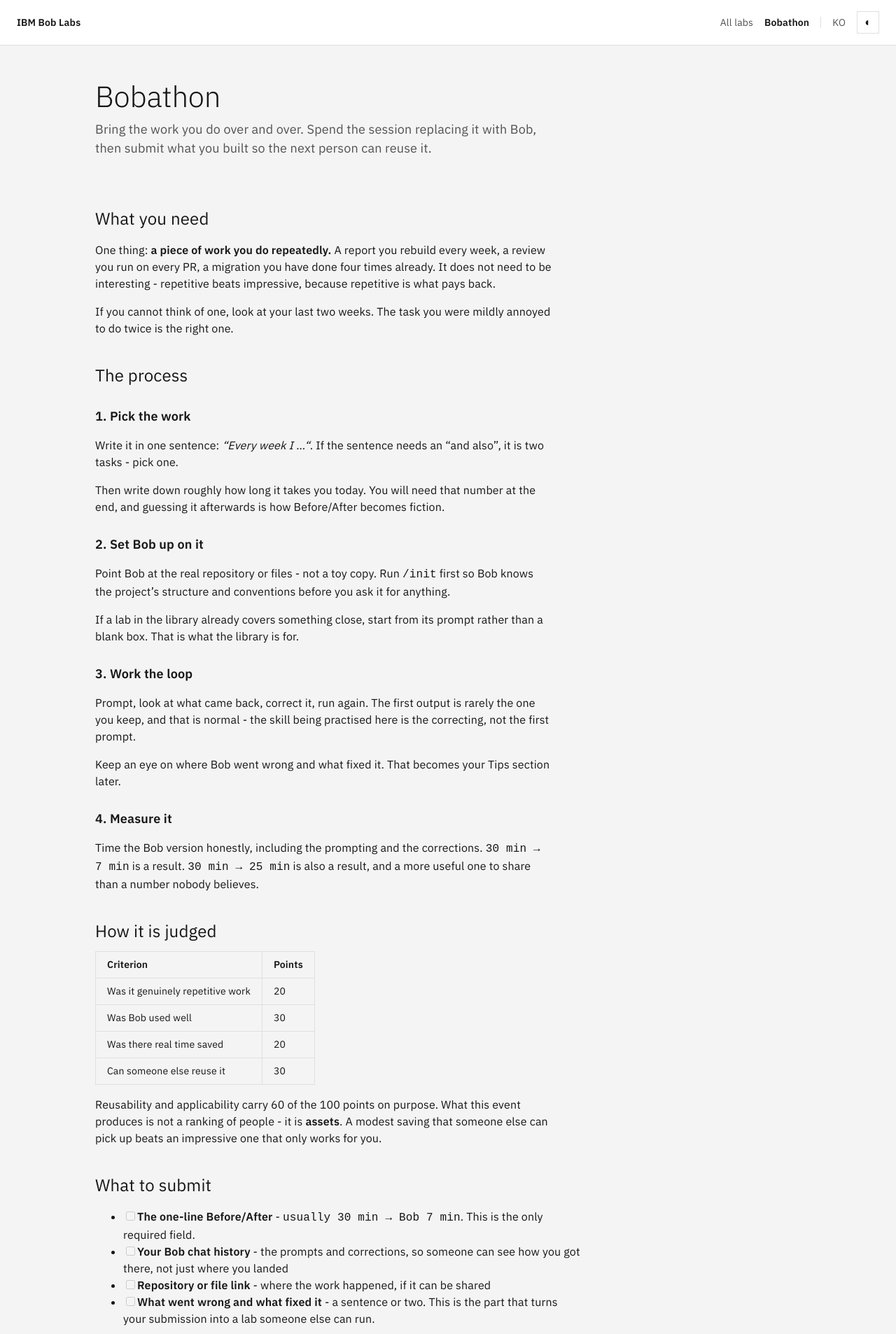
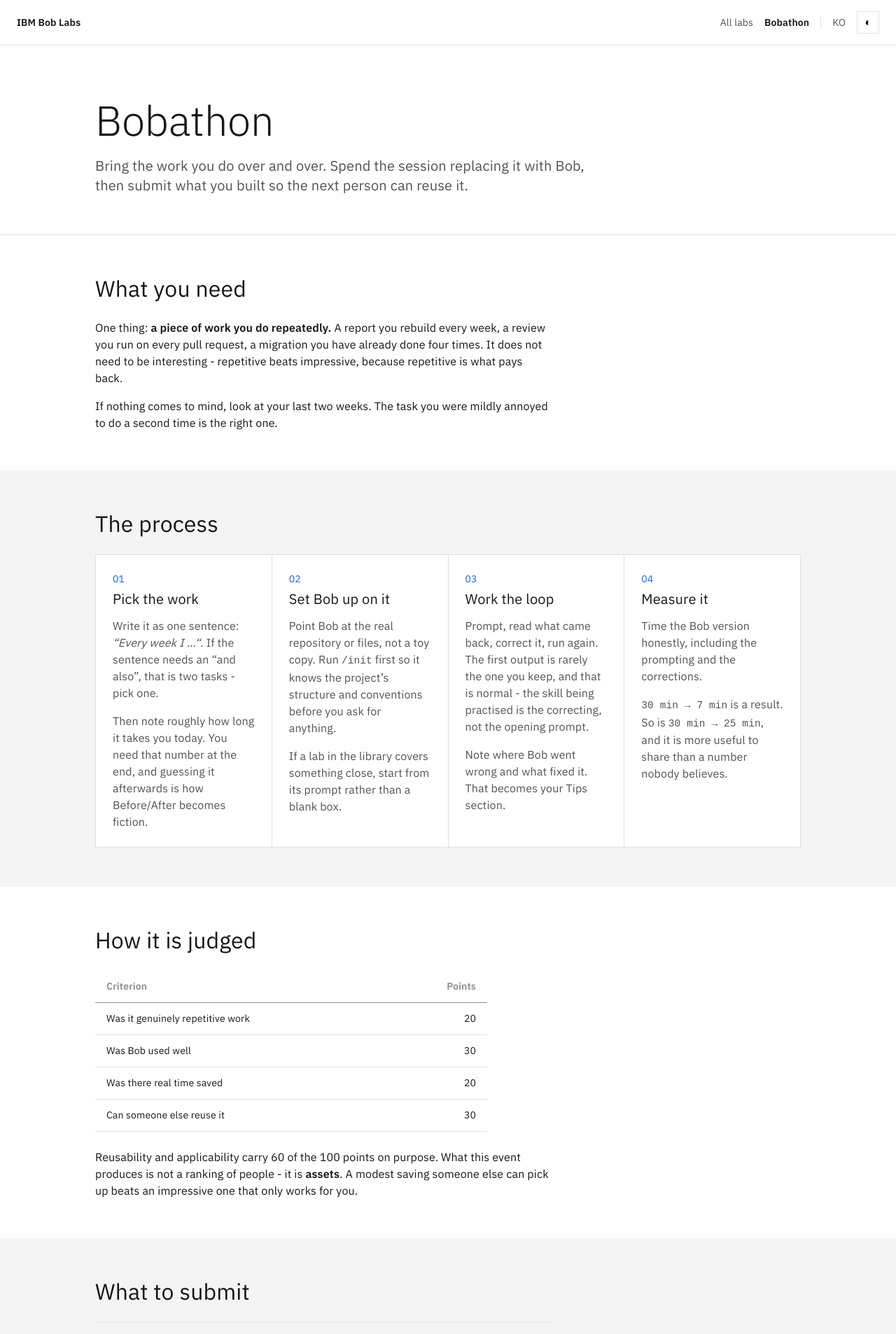
Before and after one commit to ce-aie-labs/bob-labs, a Jekyll site: the page built from bobathon/index.md, in a window 1280 px wide. Shown: the top 1906 px of the page at 70% size. Built offline with Jekyll 4.4.1, drawn with Linux system fonts in a browser that asks for light colours; some of the changed text lies outside the part shown.

Commit message:
Redesign the Bobathon page against DESIGN.md (#34)
Squash merge (admin bypass, solo setup phase): Bobathon page redesign per DESIGN.md.

```diff
--- a/_data/ui.yml
+++ b/_data/ui.yml
@@ -8,6 +8,9 @@
   nav_all_labs: "All labs"
   nav_bobathon: "Bobathon"
   submit_heading: "Submit your work"
+  rubric_criterion: "Criterion"
+  rubric_points: "Points"
+  required: "Required"
   submit_button: "Submit"
   submit_pending: "The submission form opens on the day. Keep your Bob chat history and repository link ready."
   filter_work_label: "Work"
@@ -28,6 +31,9 @@
   nav_all_labs: "전체 랩"
   nav_bobathon: "Bobathon"
   submit_heading: "결과물 제출"
+  rubric_criterion: "평가 항목"
+  rubric_points: "점수"
+  required: "필수"
   submit_button: "제출하기"
   submit_pending: "제출 폼은 행사 당일 열립니다. Bob 챗 히스토리와 레포지토리 링크를 준비해 두세요."
   filter_work_label: "작업"
--- a/_layouts/event.html
+++ b/_layouts/event.html
@@ -4,23 +4,86 @@
 {% assign page_lang = page.lang | default: "en" %}
 {% assign ui = site.data.ui[page_lang] %}
 
-<div class="page">
-  <div class="intro">
+<article class="event">
+
+  <section class="event-hero">
+    <div class="wrap">
       <h1>{{ page.title }}</h1>
-    <p>{{ page.description }}</p>
+      <p class="lead">{{ page.description }}</p>
     </div>
+  </section>
 
-  <div class="event-body">
-    {{ content }}
+  <section class="event-section">
+    <div class="wrap wrap-prose">
+      <h2>{{ page.need_heading }}</h2>
+      {{ page.need_body | markdownify }}
     </div>
+  </section>
 
-  <div class="submit-panel">
+  <section class="event-section is-band">
+    <div class="wrap">
+      <h2>{{ page.process_heading }}</h2>
+      <ol class="step-grid">
+        {% for step in page.steps %}
+          <li class="step-card">
+            <span class="step-number">{{ forloop.index | prepend: "0" | slice: -2, 2 }}</span>
+            <h3>{{ step.title }}</h3>
+            {{ step.body | markdownify }}
+          </li>
+        {% endfor %}
+      </ol>
+    </div>
+  </section>
+
+  <section class="event-section">
+    <div class="wrap wrap-prose">
+      <h2>{{ page.rubric_heading }}</h2>
+      <table class="rubric">
+        <thead>
+          <tr>
+            <th scope="col">{{ ui.rubric_criterion }}</th>
+            <th scope="col">{{ ui.rubric_points }}</th>
+          </tr>
+        </thead>
+        <tbody>
+          {% for row in page.rubric %}
+            <tr>
+              <td>{{ row.criterion }}</td>
+              <td class="points">{{ row.points }}</td>
+            </tr>
+          {% endfor %}
+        </tbody>
+      </table>
+      {{ page.rubric_note | markdownify }}
+    </div>
+  </section>
+
+  <section class="event-section is-band">
+    <div class="wrap wrap-prose">
+      <h2>{{ page.deliverables_heading }}</h2>
+      <ul class="deliverables">
+        {% for item in page.deliverables %}
+          <li{% if item.required %} class="is-required"{% endif %}>
+            <strong>{{ item.title }}</strong>
+            {%- if item.required %} <span class="tag">{{ ui.required }}</span>{% endif %}
+            <span class="deliverable-body">{{ item.body }}</span>
+          </li>
+        {% endfor %}
+      </ul>
+      {{ page.deliverables_note | markdownify }}
+    </div>
+  </section>
+
+  <section class="cta-banner">
+    <div class="wrap">
       <h2>{{ ui.submit_heading }}</h2>
       {% if site.bobathon.submit_url and site.bobathon.submit_url != "" %}
-      <a class="submit-button" href="{{ site.bobathon.submit_url }}" target="_blank" rel="noopener noreferrer">{{ ui.submit_button }}</a>
+        <a class="cta-button" href="{{ site.bobathon.submit_url }}" target="_blank" rel="noopener noreferrer">{{ ui.submit_button }}</a>
       {% else %}
-      <button class="submit-button" type="button" disabled>{{ ui.submit_button }}</button>
-      <p class="submit-pending">{{ ui.submit_pending }}</p>
+        <button class="cta-button" type="button" disabled>{{ ui.submit_button }}</button>
+        <p class="cta-note">{{ ui.submit_pending }}</p>
       {% endif %}
     </div>
-</div>
+  </section>
+
+</article>
--- a/assets/css/style.css
+++ b/assets/css/style.css
@@ -443,67 +443,211 @@
   }
 }
 
-.event-body h2 {
-  margin: 40px 0 12px;
-  font-size: 24px;
-  font-weight: 400;
-  line-height: 1.33;
+/* ---- Bobathon event page ------------------------------------------------
+   Sections alternate canvas / surface-1: DESIGN.md calls the two-surface
+   rhythm "the rhythm", and says sections separate via thin gray rows rather
+   than large vertical gaps. Each section is full-bleed with an inner wrap so
+   the bands actually read as bands.
+   ------------------------------------------------------------------------ */
+
+.event {
+  background: var(--canvas);
 }
 
-.event-body h3 {
-  margin: 28px 0 8px;
-  font-size: 18px;
-  font-weight: 600;
+.wrap {
+  max-width: 1056px;
+  margin: 0 auto;
+  padding: 0 24px;
+}
+
+.wrap-prose > * {
+  max-width: 68ch;
+}
+
+.event-hero {
+  background: var(--canvas);
+  border-bottom: 1px solid var(--hairline);
+  padding: 72px 0 56px;
+}
+
+/* Plex Sans at weight 300 on display sizes is the brand's typographic
+   signature - DESIGN.md is explicit that bolding it makes the page generic. */
+.event-hero h1 {
+  margin: 0 0 16px;
+  font-size: clamp(2.25rem, 5vw, 3.75rem);
+  font-weight: 300;
+  line-height: 1.17;
+  letter-spacing: -0.4px;
+  text-wrap: balance;
+}
+
+.event-hero .lead {
+  margin: 0;
+  font-size: 20px;
+  line-height: 1.4;
+  color: var(--ink-muted);
+  max-width: 60ch;
+}
+
+.event-section {
+  background: var(--canvas);
+  padding: 56px 0;
+}
+
+.event-section.is-band {
+  background: var(--surface-1);
+}
+
+.event-section h2 {
+  margin: 0 0 24px;
+  font-size: 32px;
+  font-weight: 400;
+  line-height: 1.25;
+}
+
+.event-section p,
+.event-section li {
+  font-size: 16px;
+  line-height: 1.5;
   letter-spacing: 0.16px;
 }
 
-.event-body p,
-.event-body li {
-  font-size: 16px;
-  max-width: 68ch;
+.event-section > .wrap > p:last-child {
+  margin-bottom: 0;
 }
 
-.event-body table {
-  border-collapse: collapse;
-  margin: 12px 0;
+/* Steps are a real sequence, so the numbering encodes order rather than
+   decorating. Cards follow the feature-card token: canvas, 1px hairline,
+   0px corners, 24px padding, no shadow. */
+.step-grid {
+  list-style: none;
+  margin: 0;
+  padding: 0;
+  display: grid;
+  grid-template-columns: repeat(auto-fit, minmax(240px, 1fr));
+  gap: 1px;
+  background: var(--hairline);
+  border: 1px solid var(--hairline);
 }
 
-.event-body th,
-.event-body td {
-  border: 1px solid var(--hairline);
-  padding: 8px 16px;
-  text-align: left;
-  font-size: 14px;
+.step-card {
+  background: var(--canvas);
+  padding: 24px;
+  display: flex;
+  flex-direction: column;
+  gap: 4px;
 }
 
-.event-body th {
-  font-weight: 600;
-}
-
-.event-body td:last-child {
+.step-number {
+  font-size: 14px;
+  letter-spacing: 0.16px;
+  color: var(--primary);
   font-variant-numeric: tabular-nums;
 }
 
-.submit-panel {
-  border-top: 1px solid var(--hairline);
-  padding-top: 24px;
+.step-card h3 {
+  margin: 0 0 8px;
+  font-size: 20px;
+  font-weight: 400;
+  line-height: 1.4;
+}
+
+.step-card p {
+  margin: 0 0 12px;
+  color: var(--ink-muted);
+}
+
+.step-card p:last-child {
+  margin-bottom: 0;
+}
+
+.step-card code {
+  font-family: ui-monospace, monospace;
+  font-size: 0.9em;
+}
+
+.rubric {
+  border-collapse: collapse;
+  width: 100%;
+  max-width: 560px;
+  margin: 0 0 24px;
+}
+
+.rubric th,
+.rubric td {
+  text-align: left;
+  padding: 12px 16px;
+  border-bottom: 1px solid var(--hairline);
+  font-size: 14px;
+  letter-spacing: 0.16px;
+}
+
+.rubric thead th {
+  font-weight: 600;
+  color: var(--ink-subtle);
+  border-bottom-color: var(--hairline-strong);
+}
+
+.rubric .points {
+  text-align: right;
+  font-variant-numeric: tabular-nums;
+  width: 6ch;
+}
+
+.deliverables {
+  list-style: none;
+  margin: 0 0 20px;
+  padding: 0;
   display: flex;
   flex-direction: column;
-  align-items: flex-start;
-  gap: 12px;
 }
 
-.submit-panel h2 {
-  margin: 0;
-  font-size: 24px;
-  font-weight: 400;
+.deliverables li {
+  border-top: 1px solid var(--hairline);
+  padding: 16px 0;
 }
 
-/* The one primary action on the page, so this is where IBM Blue belongs. */
-.submit-button {
+.deliverables li:last-child {
+  border-bottom: 1px solid var(--hairline);
+}
+
+.deliverable-body {
+  display: block;
+  color: var(--ink-muted);
+  margin-top: 4px;
+}
+
+.tag {
   display: inline-block;
+  margin-left: 6px;
+  padding: 1px 8px;
+  border: 1px solid var(--primary);
+  color: var(--primary);
+  font-size: 12px;
+  letter-spacing: 0.32px;
+  vertical-align: 1px;
+}
+
+/* The cta-banner token: full-width IBM Blue panel near the foot of the page,
+   48px padding. This is one of the few places DESIGN.md sanctions blue as a
+   surface, and it is the page's single primary action. */
+.cta-banner {
   background: var(--primary);
   color: var(--on-primary);
+  padding: 48px 0;
+}
+
+.cta-banner h2 {
+  margin: 0 0 24px;
+  font-size: 32px;
+  font-weight: 400;
+  line-height: 1.25;
+}
+
+.cta-button {
+  display: inline-block;
+  background: var(--canvas);
+  color: var(--primary);
   border: none;
   border-radius: 0;
   padding: 12px 16px;
@@ -514,25 +658,29 @@
   cursor: pointer;
 }
 
-.submit-button:hover:not([disabled]) {
-  background: var(--primary-hover);
+.cta-button:hover:not([disabled]) {
+  background: var(--surface-1);
 }
 
-.submit-button:focus-visible {
-  outline: 2px solid var(--primary);
+.cta-button:focus-visible {
+  outline: 2px solid var(--canvas);
   outline-offset: 2px;
 }
 
-.submit-button[disabled] {
-  background: var(--surface-1);
-  color: var(--ink-subtle);
-  border: 1px solid var(--hairline);
+/* Disabled without opacity: dimming text that already sits on a saturated
+   banner pushes it under the contrast floor. A ghost treatment reads as less
+   prominent than the solid enabled state while staying legible. */
+.cta-button[disabled] {
+  background: transparent;
+  border: 1px solid var(--on-primary);
+  color: var(--on-primary);
   cursor: not-allowed;
 }
 
-.submit-pending {
-  margin: 0;
+.cta-note {
+  margin: 16px 0 0;
   font-size: 14px;
-  color: var(--ink-muted);
-  max-width: 60ch;
+  letter-spacing: 0.16px;
+  color: var(--on-primary);
+  max-width: 56ch;
 }
--- a/bobathon/index.md
+++ b/bobathon/index.md
@@ -4,54 +4,60 @@
 permalink: /bobathon/
 title: Bobathon
 description: Bring the work you do over and over. Spend the session replacing it with Bob, then submit what you built so the next person can reuse it.
+
+need_heading: What you need
+need_body: |
+  One thing: **a piece of work you do repeatedly.** A report you rebuild every week, a review you run on every pull request, a migration you have already done four times. It does not need to be interesting - repetitive beats impressive, because repetitive is what pays back.
+
+  If nothing comes to mind, look at your last two weeks. The task you were mildly annoyed to do a second time is the right one.
+
+process_heading: The process
+steps:
+  - title: Pick the work
+    body: |
+      Write it as one sentence: *"Every week I ..."*. If the sentence needs an "and also", that is two tasks - pick one.
+
+      Then note roughly how long it takes you today. You need that number at the end, and guessing it afterwards is how Before/After becomes fiction.
+  - title: Set Bob up on it
+    body: |
+      Point Bob at the real repository or files, not a toy copy. Run `/init` first so it knows the project's structure and conventions before you ask for anything.
+
+      If a lab in the library covers something close, start from its prompt rather than a blank box.
+  - title: Work the loop
+    body: |
+      Prompt, read what came back, correct it, run again. The first output is rarely the one you keep, and that is normal - the skill being practised is the correcting, not the opening prompt.
+
+      Note where Bob went wrong and what fixed it. That becomes your Tips section.
+  - title: Measure it
+    body: |
+      Time the Bob version honestly, including the prompting and the corrections.
+
+      `30 min → 7 min` is a result. So is `30 min → 25 min`, and it is more useful to share than a number nobody believes.
+
+rubric_heading: How it is judged
+rubric:
+  - criterion: Was it genuinely repetitive work
+    points: 20
+  - criterion: Was Bob used well
+    points: 30
+  - criterion: Was there real time saved
+    points: 20
+  - criterion: Can someone else reuse it
+    points: 30
+rubric_note: |
+  Reusability and applicability carry 60 of the 100 points on purpose. What this event produces is not a ranking of people - it is **assets**. A modest saving someone else can pick up beats an impressive one that only works for you.
+
+deliverables_heading: What to submit
+deliverables:
+  - title: The one-line Before/After
+    body: "Usually 30 min to Bob 7 min. If you submit nothing else, submit this."
+    required: true
+  - title: Your Bob chat history
+    body: "The prompts and the corrections, so someone can see how you got there and not just where you landed."
+  - title: Repository or file link
+    body: "Where the work happened, if it can be shared."
+  - title: What went wrong and what fixed it
+    body: "A sentence or two. This is the part that turns a submission into a lab someone else can run."
+deliverables_note: |
+  Submit even if it did not work. A prompt that failed, with the reason, saves the next person the same hour.
 ---
-
-## What you need
-
-One thing: **a piece of work you do repeatedly.** A report you rebuild every week, a review you run on every PR, a migration you have done four times already. It does not need to be interesting - repetitive beats impressive, because repetitive is what pays back.
-
-If you cannot think of one, look at your last two weeks. The task you were mildly annoyed to do twice is the right one.
-
-## The process
-
-### 1. Pick the work
-
-Write it in one sentence: *"Every week I ..."*. If the sentence needs an "and also", it is two tasks - pick one.
-
-Then write down roughly how long it takes you today. You will need that number at the end, and guessing it afterwards is how Before/After becomes fiction.
-
-### 2. Set Bob up on it
-
-Point Bob at the real repository or files - not a toy copy. Run `/init` first so Bob knows the project's structure and conventions before you ask it for anything.
-
-If a lab in the library already covers something close, start from its prompt rather than a blank box. That is what the library is for.
-
-### 3. Work the loop
-
-Prompt, look at what came back, correct it, run again. The first output is rarely the one you keep, and that is normal - the skill being practised here is the correcting, not the first prompt.
-
-Keep an eye on where Bob went wrong and what fixed it. That becomes your Tips section later.
-
-### 4. Measure it
-
-Time the Bob version honestly, including the prompting and the corrections. `30 min → 7 min` is a result. `30 min → 25 min` is also a result, and a more useful one to share than a number nobody believes.
-
-## How it is judged
-
-| Criterion | Points |
-|---|---|
-| Was it genuinely repetitive work | 20 |
-| Was Bob used well | 30 |
-| Was there real time saved | 20 |
-| Can someone else reuse it | 30 |
-
-Reusability and applicability carry 60 of the 100 points on purpose. What this event produces is not a ranking of people - it is **assets**. A modest saving that someone else can pick up beats an impressive one that only works for you.
-
-## What to submit
-
-- [ ] **The one-line Before/After** - `usually 30 min → Bob 7 min`. This is the only required field.
-- [ ] **Your Bob chat history** - the prompts and corrections, so someone can see how you got there, not just where you landed
-- [ ] **Repository or file link** - where the work happened, if it can be shared
-- [ ] **What went wrong and what fixed it** - a sentence or two. This is the part that turns your submission into a lab someone else can run.
-
-Submit even if it did not work. A prompt that failed, with the reason, saves the next person the same hour.
```
Also changed, not shown: ko/bobathon/index.md (+56 -50 lines). Lines whose indentation alone changed are shown as unchanged.
